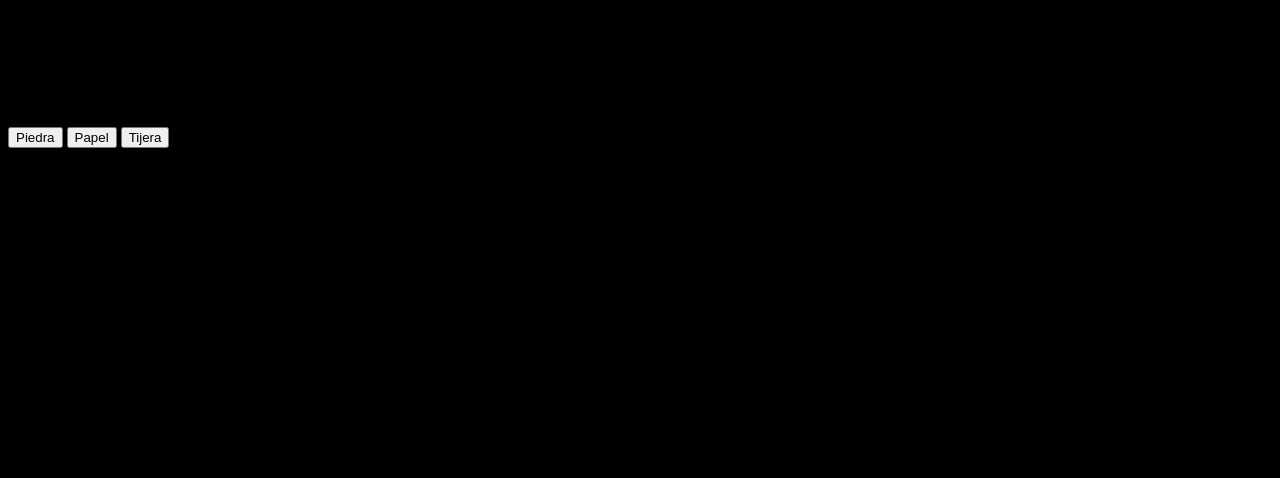
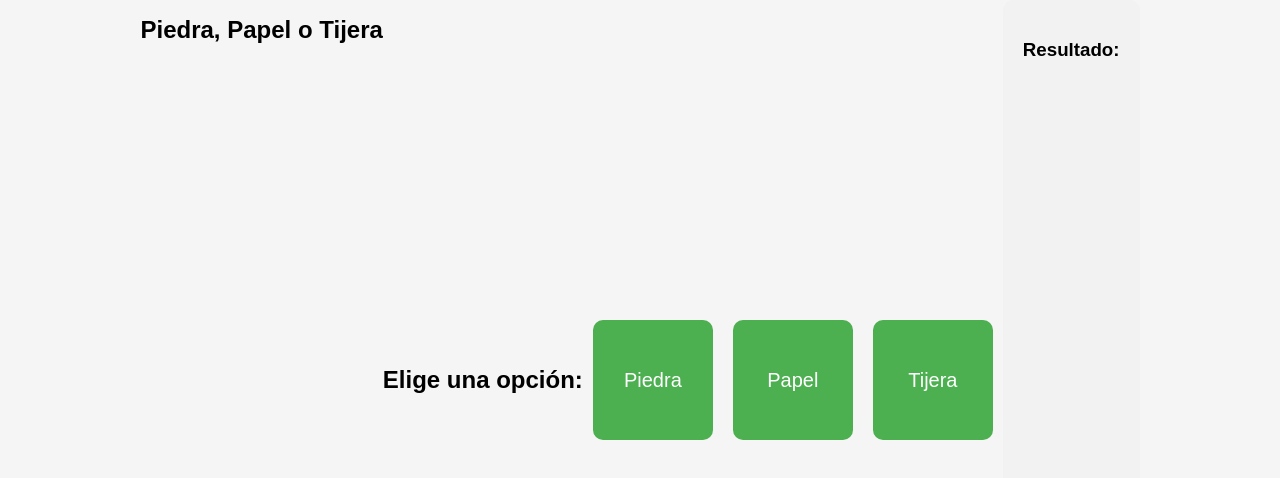
Before and after one commit to jesualujan/introJavascript-36-web-a, a plain HTML site: page 05IntroDom/index.html in a window 1280 px wide. Drawn offline with Linux system fonts and the light colour scheme.

Commit message:
estilos de nuestra aplicación

```diff
--- a/05IntroDom/css/style.css
+++ b/05IntroDom/css/style.css
@@ -1,3 +1,53 @@
-body{
-    background-color: rgb(0, 0, 0);
+/* estilos generales */
+body {
+   font-family: sans-serif;
+   margin: 0;
+   padding: 0;
+   display: flex;
+   justify-content: center;
+   min-height: 100vh;
+   background-color: #f5f5f5;
 }
+
+h1 {
+    font-size: 24px;
+    margin-bottom: 20px;
+    text-align: center;
+}
+
+.opciones-jugador{
+    display: flex;
+    flex-wrap: wrap;
+    justify-content: center;
+    align-items: center;
+    margin-bottom: 40px;
+}
+
+.opcion {
+    width: 120px;
+    height: 120px;
+    background-color: #4caf50;
+    color: white;
+    font-size: 20px;
+    border: none;
+    cursor: pointer;
+    margin: 10px;
+    border-radius: 10px;
+    transition: background-color 0.4s ease-in-out
+}
+
+.opcion:hover{
+    background-color: #306733;
+}
+
+.resultado {
+    background-color: #f2f2f2;
+    padding: 20px;
+    border-radius: 10px;
+}
+
+.mensaje {
+    font-size: 20px;
+    margin: 0;
+    text-align: center;
+}
```
